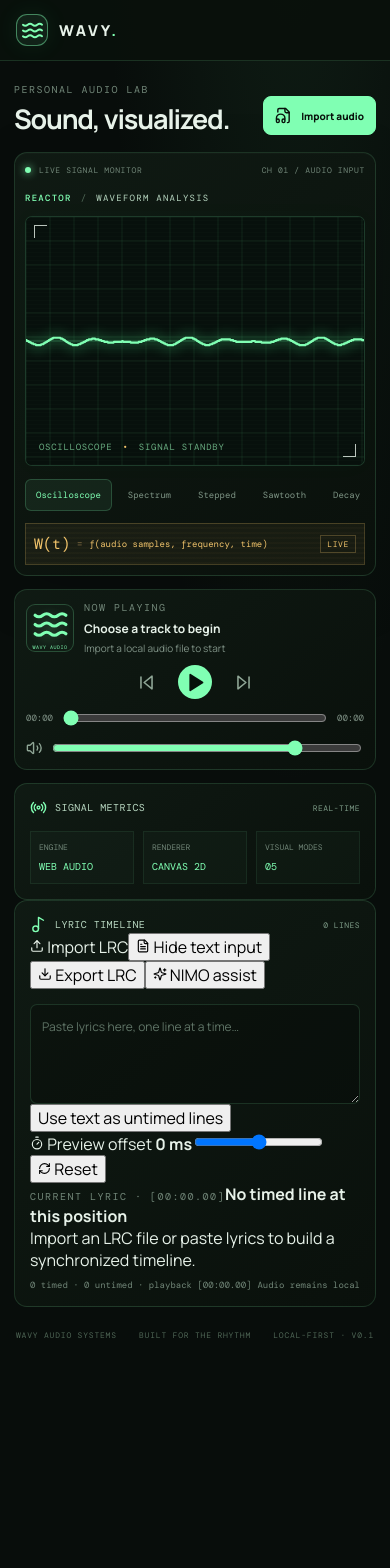
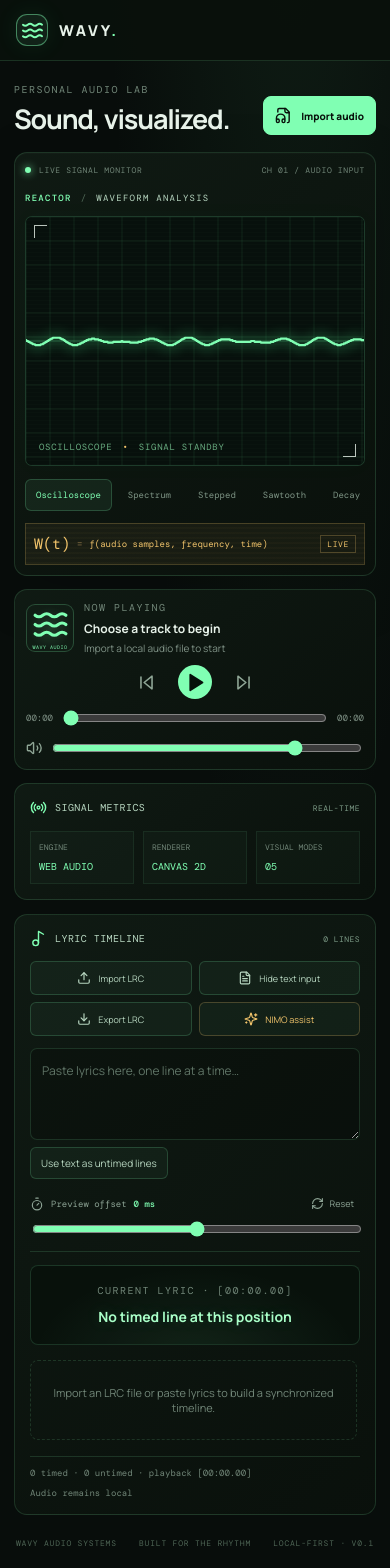
Before and after one commit to manav193/Wavy, a React (Vite) app: page / in a window 390 px wide. Shown: the top 1568 px of the page. Before the commit the page ends 1363 px from the top, so only its background shows below. Built offline with nearby package versions, Linux system fonts and the light colour scheme.

Commit message:
feat: style professional lyrics timeline workspace

```diff
--- a/src/styles.css
+++ b/src/styles.css
@@ -130,3 +130,54 @@ footer { display: flex; justify-content: space-between; flex-wrap: wrap; gap: 10
 @media (prefers-reduced-motion: reduce) {
   *, *::before, *::after { scroll-behavior: auto !important; transition-duration: .01ms !important; }
 }
+
+.lyrics-workspace { margin-top: 14px; }
+.lyrics-toolbar { display: flex; flex-wrap: wrap; align-items: center; gap: 7px; margin-top: 14px; }
+.lyrics-action, .secondary-action, .primary-action { display: inline-flex; align-items: center; justify-content: center; gap: 7px; border: 1px solid rgba(128,255,179,.18); border-radius: 6px; padding: 8px 10px; background: rgba(128,255,179,.045); color: #b7d6c0; font-size: 10px; cursor: pointer; text-decoration: none; }
+.lyrics-action:hover, .secondary-action:hover { border-color: rgba(128,255,179,.42); color: var(--green); background: rgba(128,255,179,.08); }
+.lyrics-action:disabled { opacity: .55; cursor: wait; }
+.nimo-action { color: var(--amber); border-color: rgba(243,197,108,.24); }
+.lyrics-input-area { margin-top: 12px; }
+.lyrics-input-area textarea, .nimo-draft textarea { margin-top: 0; min-height: 92px; }
+.lyrics-input-area .secondary-action { margin-top: 7px; }
+.nimo-draft { margin-top: 12px; padding: 12px; border: 1px solid rgba(243,197,108,.24); border-radius: 8px; background: rgba(243,197,108,.035); }
+.draft-heading { display: flex; justify-content: space-between; gap: 10px; flex-wrap: wrap; color: var(--amber); font: 9px var(--mono); margin-bottom: 9px; }
+.draft-heading span:first-child { display: flex; align-items: center; gap: 6px; }
+.draft-heading span:last-child { color: #927c52; }
+.draft-actions { display: flex; justify-content: flex-end; gap: 7px; margin-top: 8px; }
+.primary-action { background: var(--green); border-color: var(--green); color: #07100c; font-weight: 800; }
+.primary-action:hover { background: var(--green-bright); }
+.lyrics-notice, .lyrics-warning { margin-top: 10px; padding: 9px 11px; border-radius: 6px; font-size: 10px; line-height: 1.6; }
+.lyrics-notice { border: 1px solid rgba(128,255,179,.15); background: rgba(128,255,179,.04); color: #a6d9b7; }
+.lyrics-warning { border: 1px solid rgba(255,130,100,.24); background: rgba(255,100,70,.05); color: #ffb5a2; }
+.offset-control { display: grid; grid-template-columns: auto minmax(80px, 1fr) auto; align-items: center; gap: 12px; padding: 12px 0; margin-top: 5px; border-bottom: 1px solid var(--line); }
+.offset-control label { display: flex; align-items: center; gap: 7px; color: #8ea596; font: 9px var(--mono); white-space: nowrap; }
+.offset-control label strong { color: var(--green); font-weight: 500; }
+.offset-control input { width: 100%; accent-color: var(--green); }
+.offset-control button { display: inline-flex; align-items: center; gap: 5px; border: 0; background: transparent; color: #8ea596; font-size: 9px; }
+.lyric-current-preview { display: flex; flex-direction: column; gap: 9px; margin: 13px 0; padding: 15px; min-height: 80px; justify-content: center; border: 1px solid rgba(128,255,179,.15); border-radius: 8px; background: radial-gradient(ellipse at 50% 120%, rgba(128,255,179,.08), transparent 70%), #08110b; text-align: center; }
+.lyric-current-preview strong { color: var(--green-bright); font-size: clamp(14px, 2vw, 20px); line-height: 1.5; text-shadow: 0 0 15px rgba(128,255,179,.18); }
+.lyric-line-list { display: flex; flex-direction: column; gap: 4px; max-height: 300px; overflow: auto; padding: 2px 3px 8px 0; scrollbar-color: rgba(128,255,179,.25) transparent; }
+.lyrics-empty { padding: 24px 12px; text-align: center; border: 1px dashed var(--line); border-radius: 8px; color: #718678; font-size: 11px; }
+.lyric-line { display: grid; grid-template-columns: 82px minmax(0,1fr) auto; align-items: center; gap: 10px; width: 100%; text-align: left; border: 1px solid transparent; border-radius: 6px; padding: 9px 10px; background: rgba(255,255,255,.012); color: #9ab0a0; }
+.lyric-line:hover { background: rgba(128,255,179,.045); }
+.lyric-line.is-selected { border-color: rgba(128,255,179,.22); }
+.lyric-line.is-active { border-color: rgba(128,255,179,.35); background: rgba(128,255,179,.075); color: var(--green-bright); }
+.lyric-time { color: #708777; font: 9px var(--mono); }
+.lyric-line.is-active .lyric-time { color: var(--green); }
+.lyric-line-text { min-width: 0; overflow-wrap: anywhere; font-size: 11px; line-height: 1.5; }
+.active-tag { color: var(--green); font: 8px var(--mono); letter-spacing: .08em; }
+.line-inspector { margin-top: 12px; padding: 13px; border: 1px solid var(--line); border-radius: 8px; background: rgba(0,0,0,.12); }
+.inspector-label { margin-bottom: 10px; color: #7d9786; font: 9px var(--mono); letter-spacing: .1em; }
+.line-text-field { display: grid; grid-template-columns: 95px minmax(0,1fr); align-items: center; gap: 10px; margin-bottom: 8px; color: #809889; font: 10px var(--mono); }
+.line-text-field input { width: 100%; min-width: 0; border: 1px solid var(--line); border-radius: 5px; padding: 8px 9px; background: rgba(0,0,0,.2); color: #d5e9da; font: 11px var(--mono); }
+.line-inspector-actions { display: flex; flex-wrap: wrap; gap: 7px; margin-top: 10px; }
+.lyrics-workspace .lyrics-footer { gap: 8px; flex-wrap: wrap; padding-top: 10px; border-top: 1px solid var(--line); }
+@media (max-width: 720px) {
+  .lyrics-toolbar { display: grid; grid-template-columns: repeat(2, minmax(0,1fr)); }
+  .lyrics-action { min-width: 0; padding: 9px 5px; font-size: 9px; }
+  .offset-control { grid-template-columns: 1fr auto; gap: 8px; }
+  .offset-control input { grid-column: 1 / -1; grid-row: 2; }
+  .lyric-line { grid-template-columns: 72px minmax(0,1fr) auto; gap: 7px; padding: 8px 6px; }
+  .line-text-field { grid-template-columns: 1fr; gap: 5px; }
+}
```
